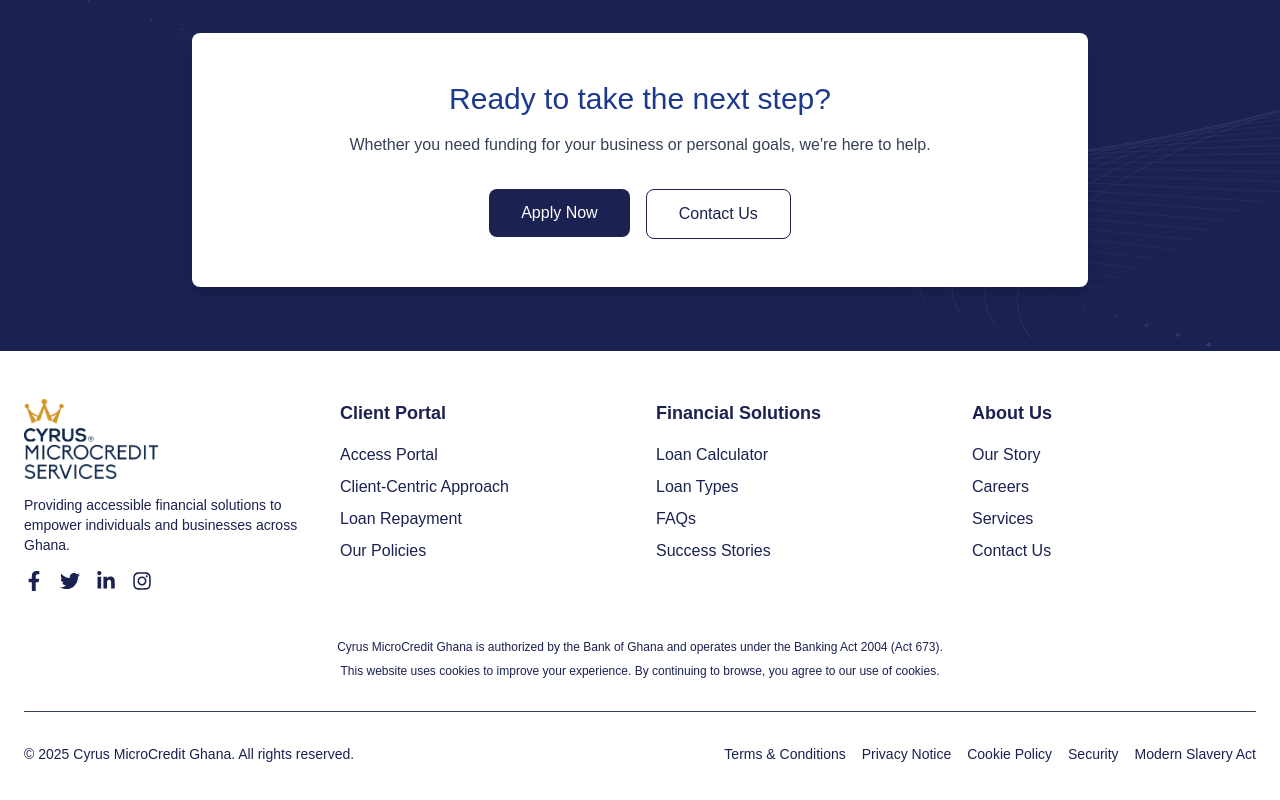
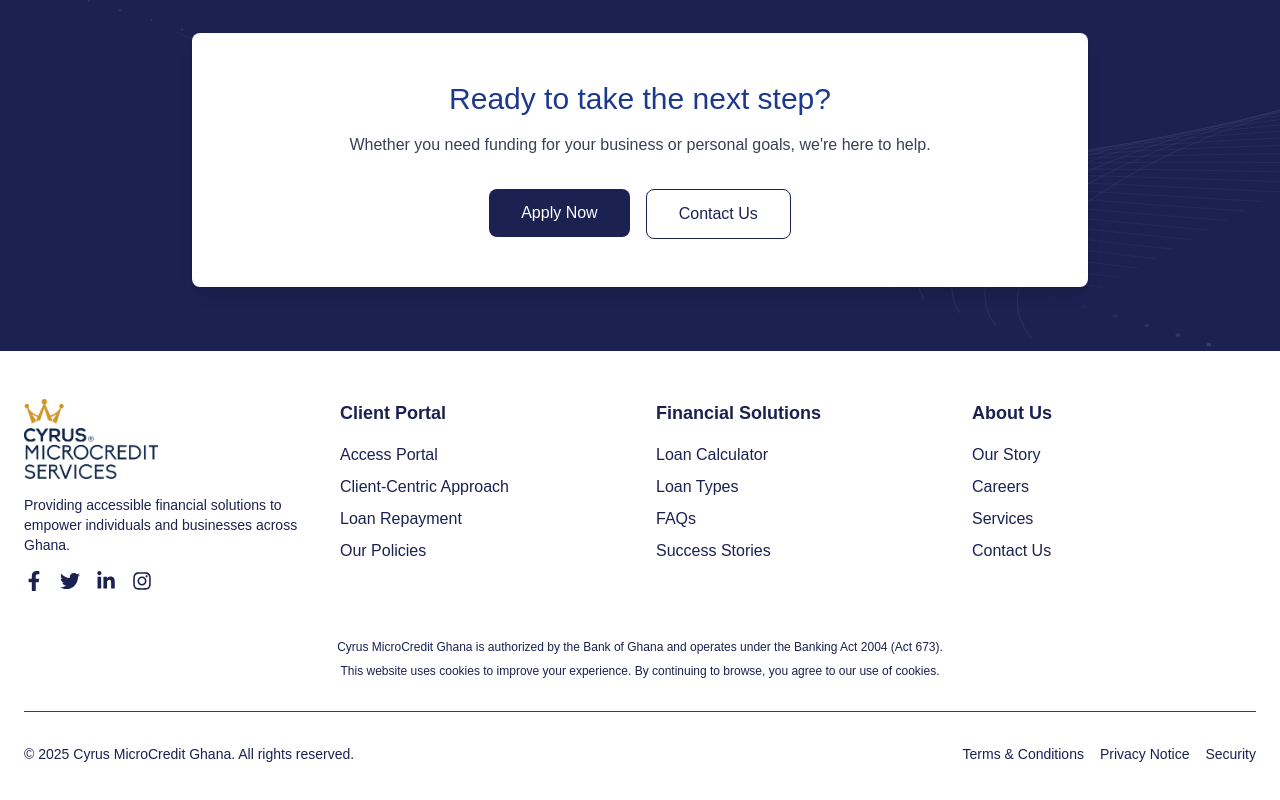
Before and after one commit to ayiteywoods/cyrus-site, a Next.js app: page / in a window 1280 px wide. Shown: the part 5590-6390 px from the top of the page. Built offline with nearby package versions, Linux system fonts and the light colour scheme.

Commit message:
links removed from foorter

```diff
--- a/src/components/Footer.tsx
+++ b/src/components/Footer.tsx
@@ -71,9 +71,8 @@ const Footer = () => {
   const legalLinks: FooterLink[] = [
     { name: 'Terms & Conditions', url: '#' },
     { name: 'Privacy Notice', url: '#' },
-    { name: 'Cookie Policy', url: '#' },
     { name: 'Security', url: '#' },
-    { name: 'Modern Slavery Act', url: '#' },
+
   ];
 
   const socialLinks: SocialLink[] = [
```
